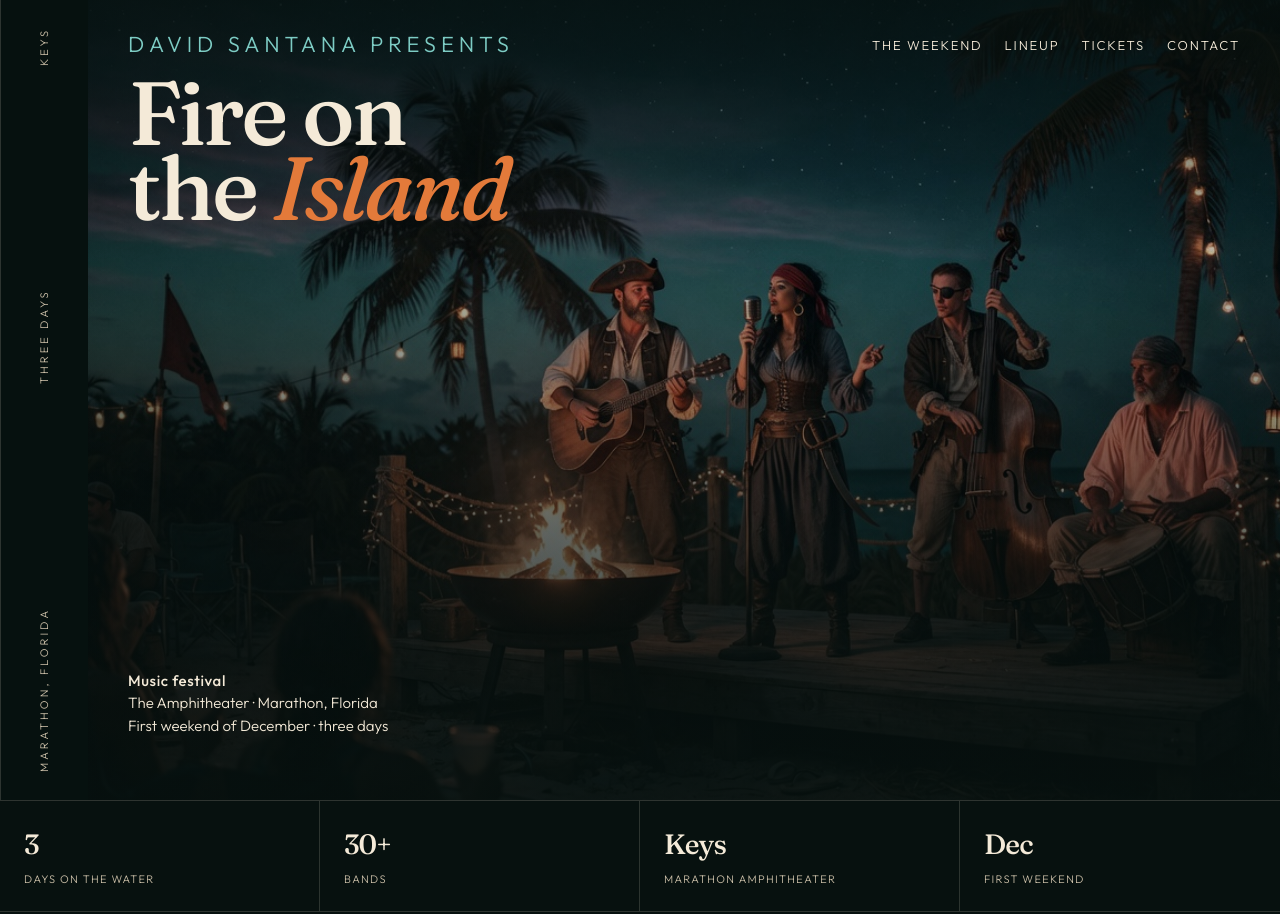
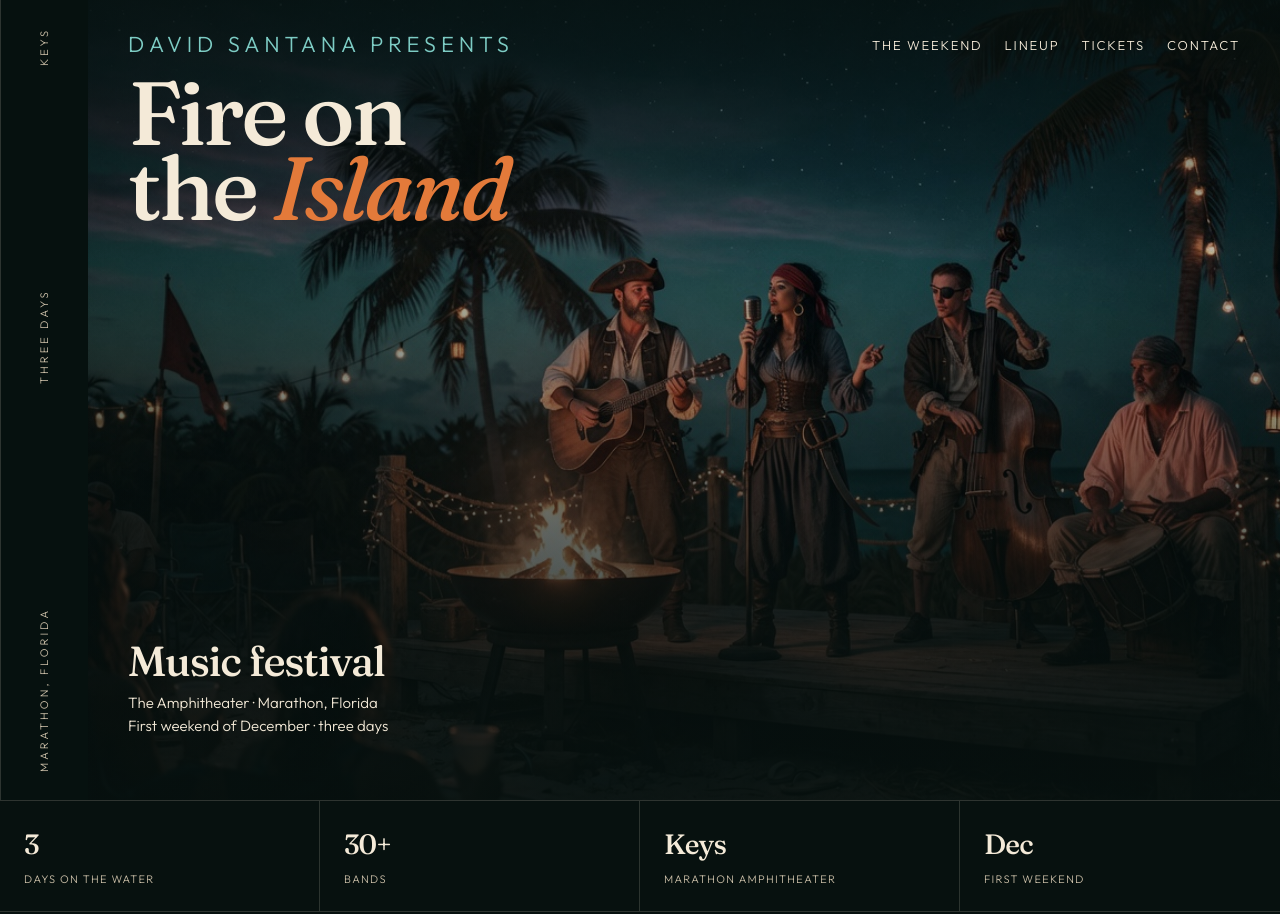
Before and after one commit to cyborgambitions/fire-on-the-island, a website: page index.html in a window 1280 px wide. Shown: the top 914 px of the page. Drawn offline with Linux system fonts and the light colour scheme.

Commit message:
Enlarge the Music festival line

```diff
--- a/index.html
+++ b/index.html
@@ -145,8 +145,12 @@
     }
     .meta-line strong {
       display: block;
+      font-family: var(--serif);
       font-weight: 500;
-      letter-spacing: 0.04em;
+      font-size: 42px;
+      line-height: 1;
+      letter-spacing: -0.03em;
+      margin-bottom: 10px;
     }
     .pill {
       border: 1px solid var(--line);
```
